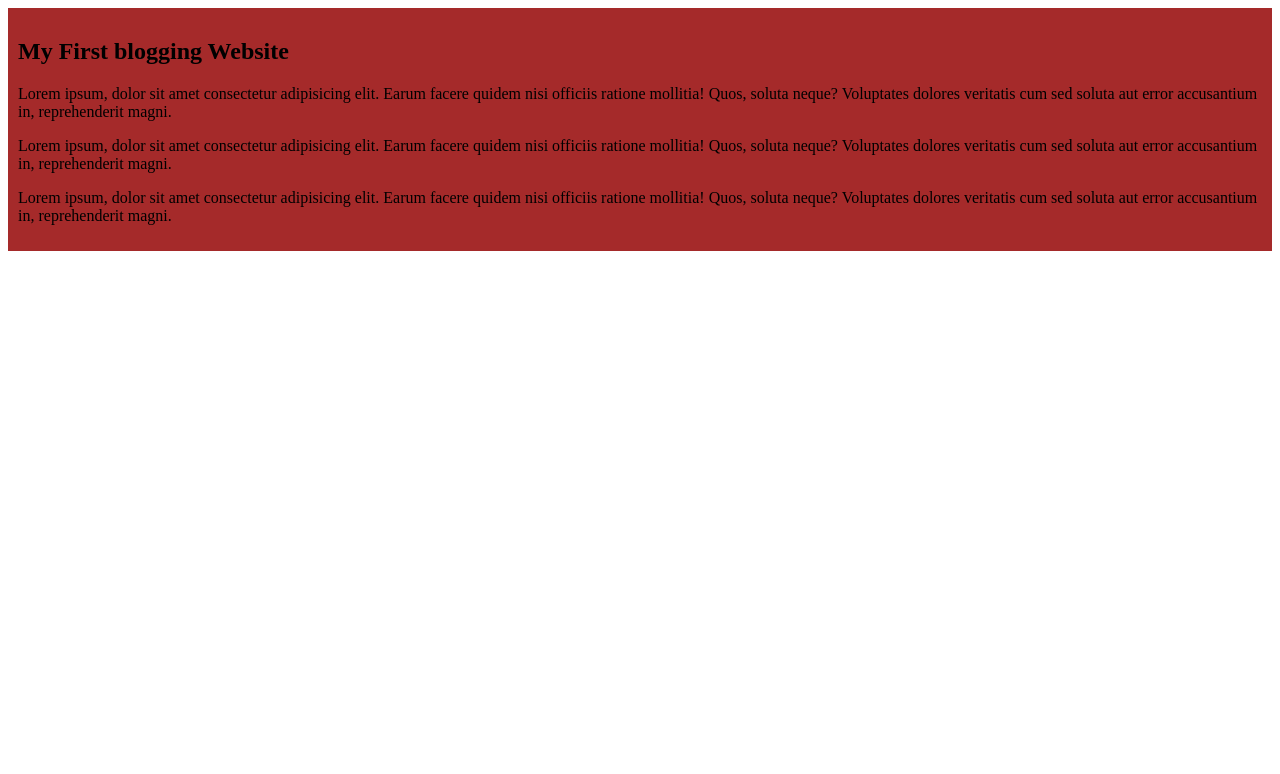
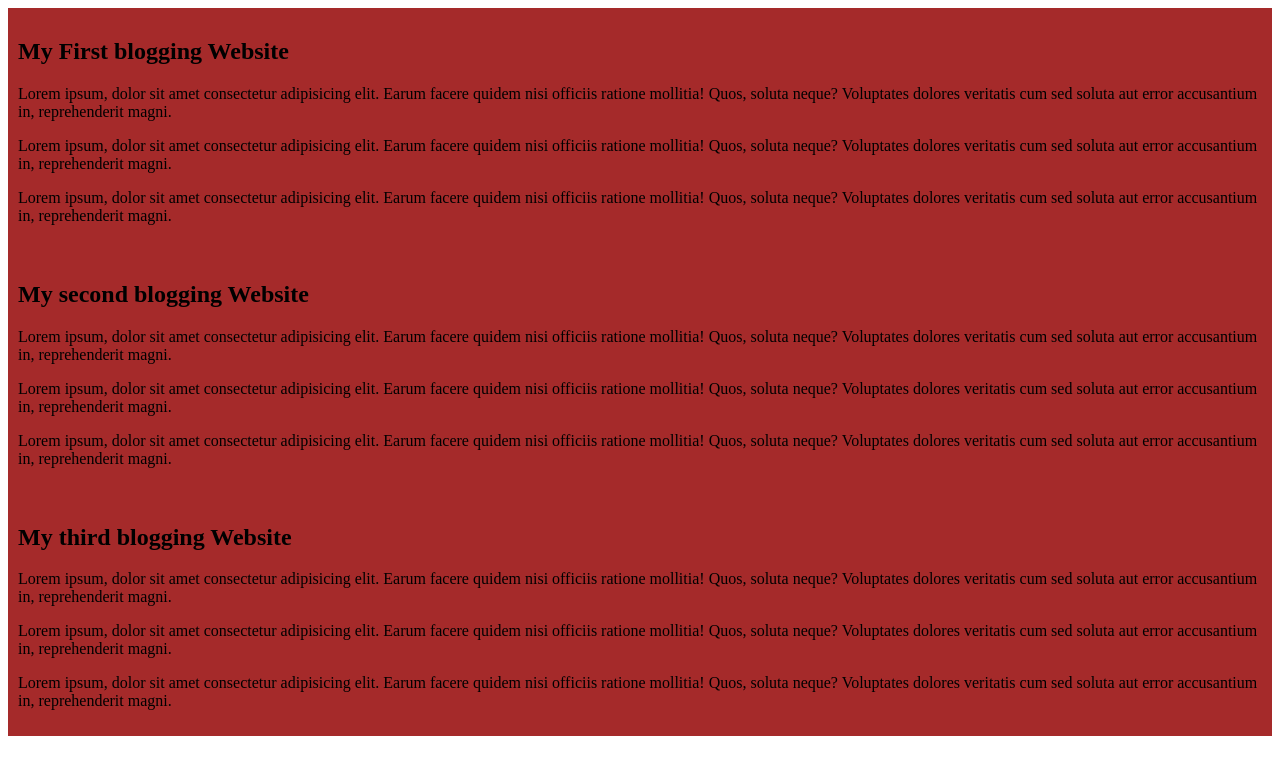
Before and after one commit to Sadman-1832/my-simple-website, a plain HTML site: page index.html in a window 1280 px wide. Drawn offline with Linux system fonts and the light colour scheme.

Commit message:
added two more blogs

```diff
--- a/index.html
+++ b/index.html
@@ -19,6 +19,30 @@
             Lorem ipsum, dolor sit amet consectetur adipisicing elit. Earum facere quidem nisi officiis ratione mollitia! Quos, soluta neque? Voluptates dolores veritatis cum sed soluta aut error accusantium in, reprehenderit magni.
         </p>
     </div>
+    <div>
+        <h2>My second blogging Website</h2>
+        <p>
+            Lorem ipsum, dolor sit amet consectetur adipisicing elit. Earum facere quidem nisi officiis ratione mollitia! Quos, soluta neque? Voluptates dolores veritatis cum sed soluta aut error accusantium in, reprehenderit magni.
+        </p>
+        <p>
+            Lorem ipsum, dolor sit amet consectetur adipisicing elit. Earum facere quidem nisi officiis ratione mollitia! Quos, soluta neque? Voluptates dolores veritatis cum sed soluta aut error accusantium in, reprehenderit magni.
+        </p>
+        <p>
+            Lorem ipsum, dolor sit amet consectetur adipisicing elit. Earum facere quidem nisi officiis ratione mollitia! Quos, soluta neque? Voluptates dolores veritatis cum sed soluta aut error accusantium in, reprehenderit magni.
+        </p>
+    </div>
+    <div>
+        <h2>My third blogging Website</h2>
+        <p>
+            Lorem ipsum, dolor sit amet consectetur adipisicing elit. Earum facere quidem nisi officiis ratione mollitia! Quos, soluta neque? Voluptates dolores veritatis cum sed soluta aut error accusantium in, reprehenderit magni.
+        </p>
+        <p>
+            Lorem ipsum, dolor sit amet consectetur adipisicing elit. Earum facere quidem nisi officiis ratione mollitia! Quos, soluta neque? Voluptates dolores veritatis cum sed soluta aut error accusantium in, reprehenderit magni.
+        </p>
+        <p>
+            Lorem ipsum, dolor sit amet consectetur adipisicing elit. Earum facere quidem nisi officiis ratione mollitia! Quos, soluta neque? Voluptates dolores veritatis cum sed soluta aut error accusantium in, reprehenderit magni.
+        </p>
+    </div>
 
 </body>
 </html>
--- a/styles/blog.css
+++ b/styles/blog.css
@@ -1,5 +1,5 @@
 div{
     background-color: brown;
-    margin-bottom: 10px;
     padding: 10px;
+
 }
```
